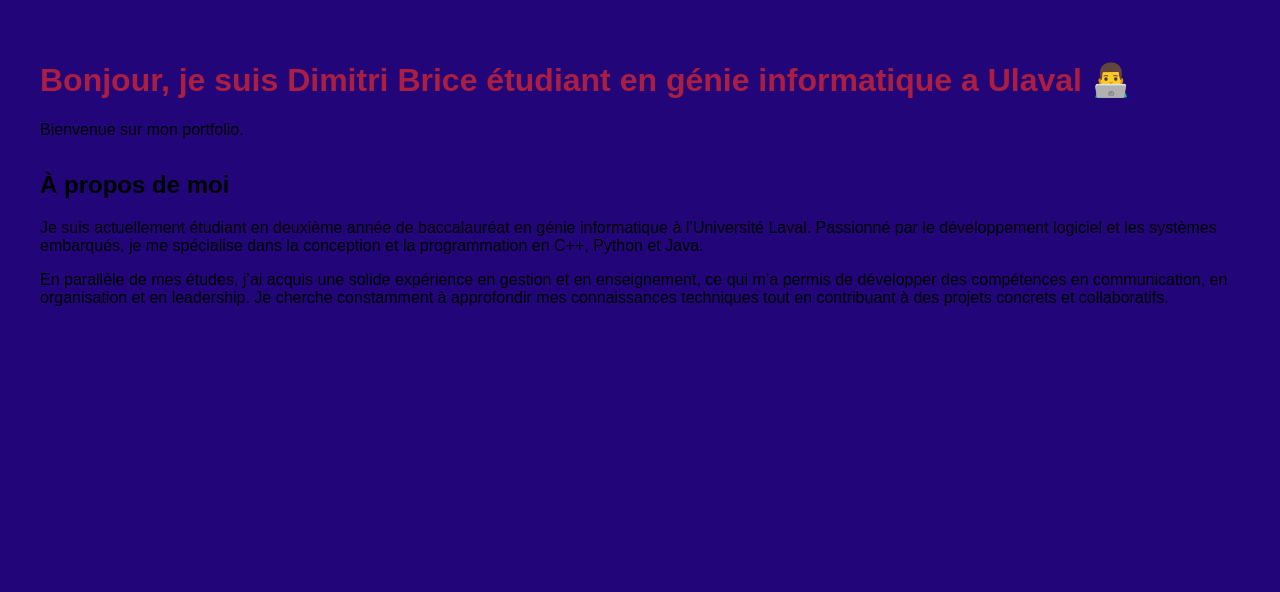
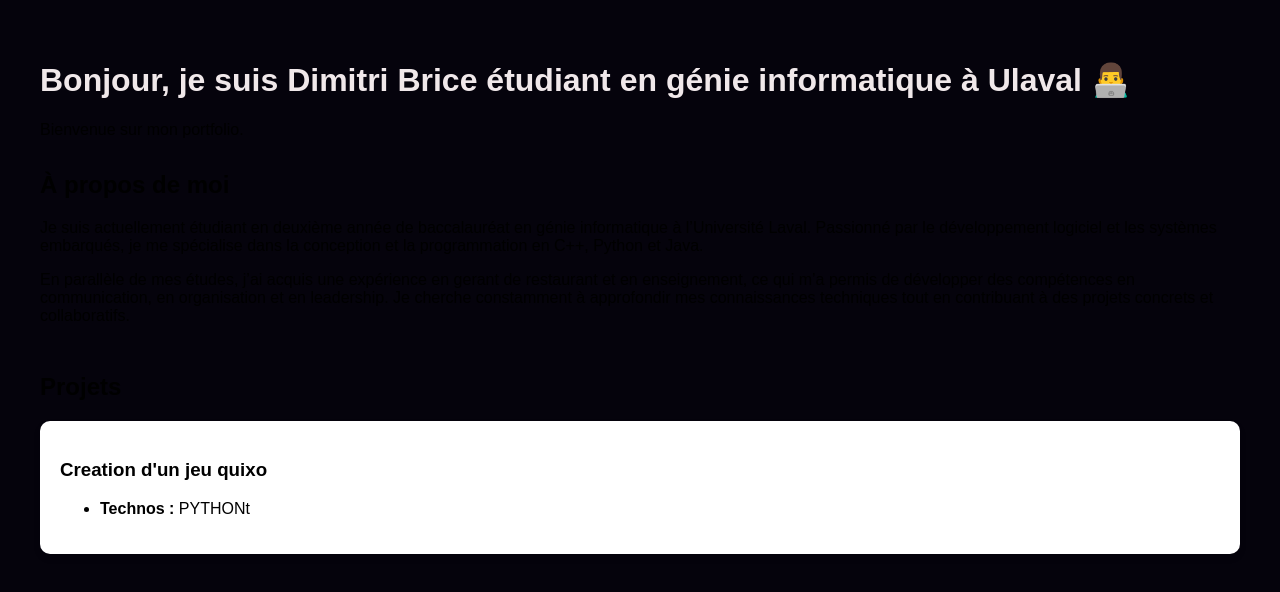
Before and after one commit to Nguemoudimitri/portfolio, a plain HTML site: page index.html in a window 1280 px wide. Drawn offline with Linux system fonts and the light colour scheme.

Commit message:
DEBUT PROJET

```diff
--- a/index.html
+++ b/index.html
@@ -8,15 +8,15 @@
     body {
       font-family: Arial, sans-serif;
       padding: 2rem;
-      background-color: #220578;
+      background-color: #05030c;
     }
     h1 {
-      color: #ab1e41;
+      color: #f0e8ea;
     }
   </style>
 </head>
 <body>
-  <h1>Bonjour, je suis Dimitri Brice étudiant en génie informatique a Ulaval 👨‍💻</h1>
+  <h1>Bonjour, je suis Dimitri Brice étudiant en génie informatique à Ulaval 👨‍💻</h1>
   <p>Bienvenue sur mon portfolio.</p>
   <section style="margin-top: 2rem;">
   <h2>À propos de moi</h2>
@@ -25,9 +25,82 @@
     Passionné par le développement logiciel et les systèmes embarqués, je me spécialise dans la conception et la programmation en C++, Python et Java.
   </p>
   <p>
-    En parallèle de mes études, j’ai acquis une solide expérience en gestion et en enseignement, ce qui m’a permis de développer des compétences en communication, en organisation et en leadership.
+    En parallèle de mes études, j’ai acquis une expérience en gerant de restaurant  et en enseignement, ce qui m’a permis de développer des compétences en communication, en organisation et en leadership.
     Je cherche constamment à approfondir mes connaissances techniques tout en contribuant à des projets concrets et collaboratifs.
   </p>
+</section>
+<!-- ===== SECTION : PROJETS ===== -->
+<section id="projects" style="margin-top:3rem;">
+  <h2>Projets</h2>
+
+  <div style="
+        display:grid;
+        gap:1.5rem;
+        grid-template-columns:repeat(auto-fit,minmax(260px,1fr));
+      ">
+
+    <!-- Projet 1 -->
+    <article style="
+          background:#ffffff;
+          border-radius:10px;
+          box-shadow:0 4px 8px rgba(0,0,0,0.06);
+          padding:1.25rem;
+        ">
+      <h3>Creation d'un jeu quixo</h3>
+      <p></p>
+      <ul>
+        <li><strong>Technos&nbsp;:</strong> PYTHONt</li>
+        <!--<li><a href="https://github.com/ton_nom_utilisateur/validation-lib" target="_blank">Code GitHub ↗︎</a></li>
+      -->
+      </ul>
+    </article>
+
+    <!-- Projet 2
+    <article style="
+          background:#ffffff;
+          border-radius:10px;
+          box-shadow:0 4px 8px rgba(0,0,0,0.06);
+          padding:1.25rem;
+        ">
+      <h3>Comparaison de méthodes de résolutions non linéaires</h3>
+      <p>Scripts MATLAB analysant Point fixe, Newton, Steffensen et Sécante ; traçage des erreurs&nbsp;Eₙ et des vitesses de convergence.</p>
+      <ul>
+        <li><strong>Technos&nbsp;:</strong> MATLAB, LaTeX</li>
+        <li><a href="https://github.com/ton_nom_utilisateur/nonlinear-methods" target="_blank">Code GitHub ↗︎</a></li>
+      </ul>
+    </article>
+              -->
+    <!-- Projet 3
+    <article style="
+          background:#ffffff;
+          border-radius:10px;
+          box-shadow:0 4px 8px rgba(0,0,0,0.06);
+          padding:1.25rem;
+        ">
+      <h3>Site e-commerce Flask (Livres & Jouets)</h3>
+      <p>Application MVC avec authentification, procédures stockées MySQL et validation côté client pour démontrer un workflow complet.</p>
+      <ul>
+        <li><strong>Technos&nbsp;:</strong> Python/Flask, MySQL, JavaScript, Bootstrap</li>
+        <li><a href="https://github.com/ton_nom_utilisateur/flask-book-toy-shop" target="_blank">Code GitHub ↗︎</a></li>
+      </ul>
+    </article>
+                -->
+    <!-- Projet 4
+    <article style="
+          background:#ffffff;
+          border-radius:10px;
+          box-shadow:0 4px 8px rgba(0,0,0,0.06);
+          padding:1.25rem;
+        ">
+      <h3>Sonde ESP32 – suivi de température</h3>
+      <p>Prototype IoT : acquisition de données via capteur DHT22, envoi MQTT et tableau de bord Grafana.</p>
+      <ul>
+        <li><strong>Technos&nbsp;:</strong> C / ESP-IDF, MQTT, InfluxDB, Grafana</li>
+        <li><a href="https://github.com/ton_nom_utilisateur/esp32-temp-monitor" target="_blank">Code GitHub ↗︎</a></li>
+      </ul>
+    </article>
+           -->
+  </div>
 </section>
 
 </body>
```
